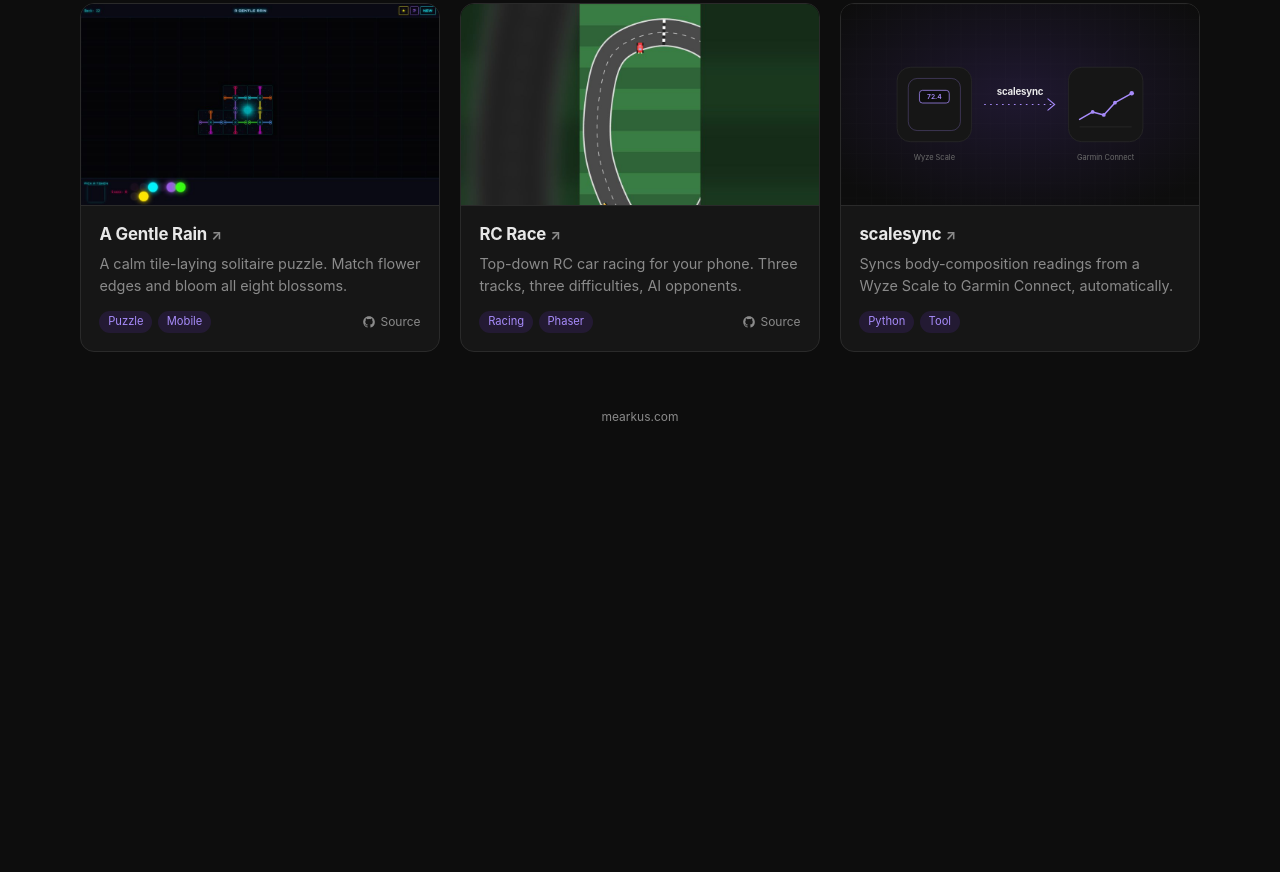
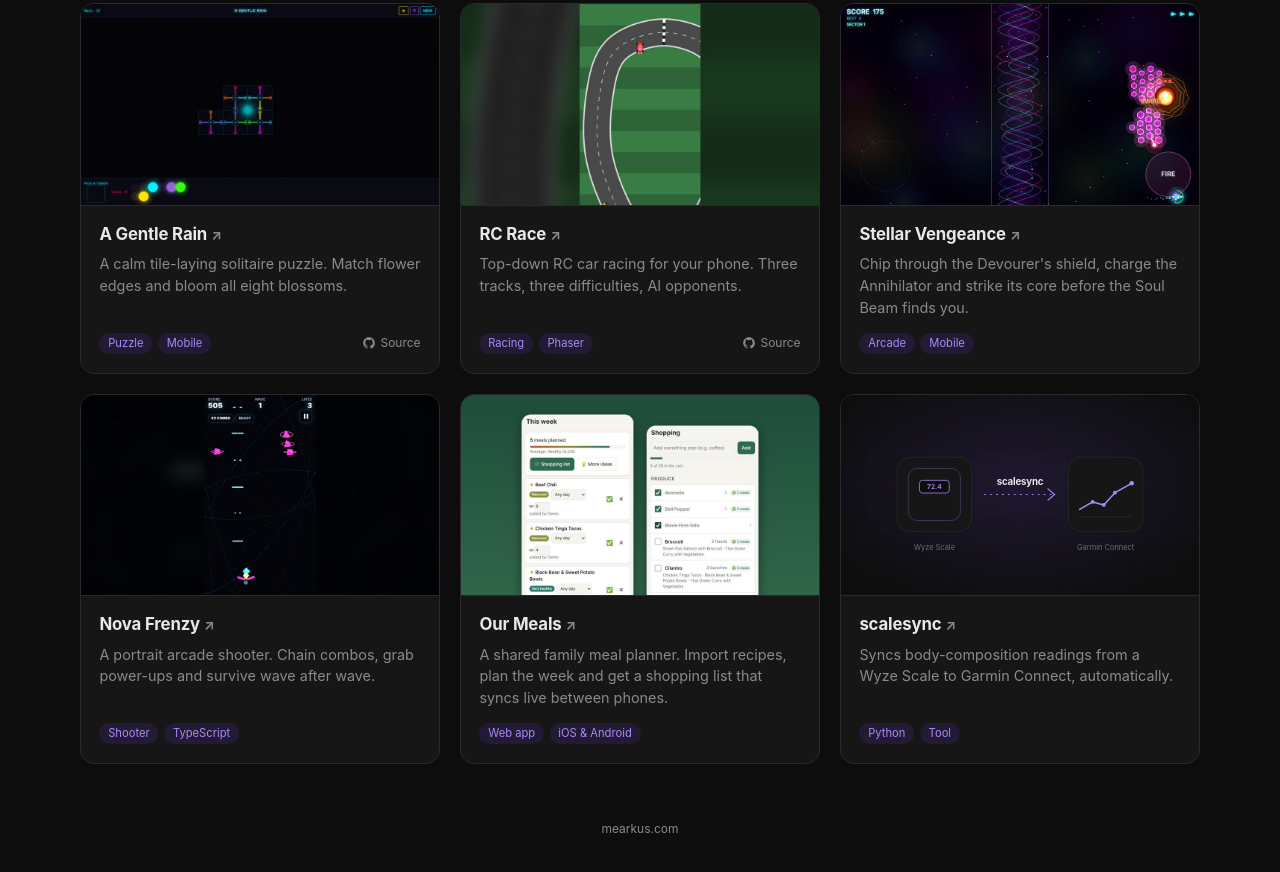
Before and after one commit to mearkus/mearkus.github.io, a plain HTML site: page index.html in a window 1280 px wide. Shown: the part 1052-1924 px from the top of the page. Before the commit the page ends 1518 px from the top, so only its background shows below. Drawn offline with Linux system fonts and the light colour scheme.

Commit message:
Add Stellar Vengeance, Nova Frenzy and Our Meals to projects
None of these has a public page yet, so their cards link to the repo.

Co-Authored-By: Claude Opus 5.5 <noreply@anthropic.com>
Claude-Session: https://claude.ai/code/session_01TnRppZfZ4LTouhtN2QHnqU

```diff
--- a/index.html
+++ b/index.html
@@ -439,6 +439,36 @@
           </div>
         </li>
         <li class="project">
+          <div class="hero"><img src="assets/projects/stellar-vengeance.jpg" alt="" width="960" height="540" loading="lazy" /></div>
+          <div class="body">
+            <h3 class="project-name"><a href="https://github.com/mearkus/revenge" target="_blank" rel="noopener">Stellar Vengeance<span class="arrow" aria-hidden="true">↗</span></a></h3>
+            <p class="blurb">Chip through the Devourer's shield, charge the Annihilator and strike its core before the Soul Beam finds you.</p>
+            <div class="meta">
+              <ul class="tags"><li>Arcade</li><li>Mobile</li></ul>
+            </div>
+          </div>
+        </li>
+        <li class="project">
+          <div class="hero"><img src="assets/projects/nova-frenzy.jpg" alt="" width="960" height="540" loading="lazy" /></div>
+          <div class="body">
+            <h3 class="project-name"><a href="https://github.com/mearkus/nova" target="_blank" rel="noopener">Nova Frenzy<span class="arrow" aria-hidden="true">↗</span></a></h3>
+            <p class="blurb">A portrait arcade shooter. Chain combos, grab power-ups and survive wave after wave.</p>
+            <div class="meta">
+              <ul class="tags"><li>Shooter</li><li>TypeScript</li></ul>
+            </div>
+          </div>
+        </li>
+        <li class="project">
+          <div class="hero"><img src="assets/projects/our-meals.jpg" alt="" width="960" height="540" loading="lazy" /></div>
+          <div class="body">
+            <h3 class="project-name"><a href="https://github.com/mearkus/mealplanner" target="_blank" rel="noopener">Our Meals<span class="arrow" aria-hidden="true">↗</span></a></h3>
+            <p class="blurb">A shared family meal planner. Import recipes, plan the week and get a shopping list that syncs live between phones.</p>
+            <div class="meta">
+              <ul class="tags"><li>Web app</li><li>iOS &amp; Android</li></ul>
+            </div>
+          </div>
+        </li>
+        <li class="project">
           <div class="hero"><img src="assets/projects/scalesync.svg" alt="" width="960" height="540" loading="lazy" /></div>
           <div class="body">
             <h3 class="project-name"><a href="https://github.com/mearkus/scalesync" target="_blank" rel="noopener">scalesync<span class="arrow" aria-hidden="true">↗</span></a></h3>
```
Also changed, not shown: assets/projects/nova-frenzy.jpg (added), assets/projects/our-meals.jpg (added), assets/projects/stellar-vengeance.jpg (added).
